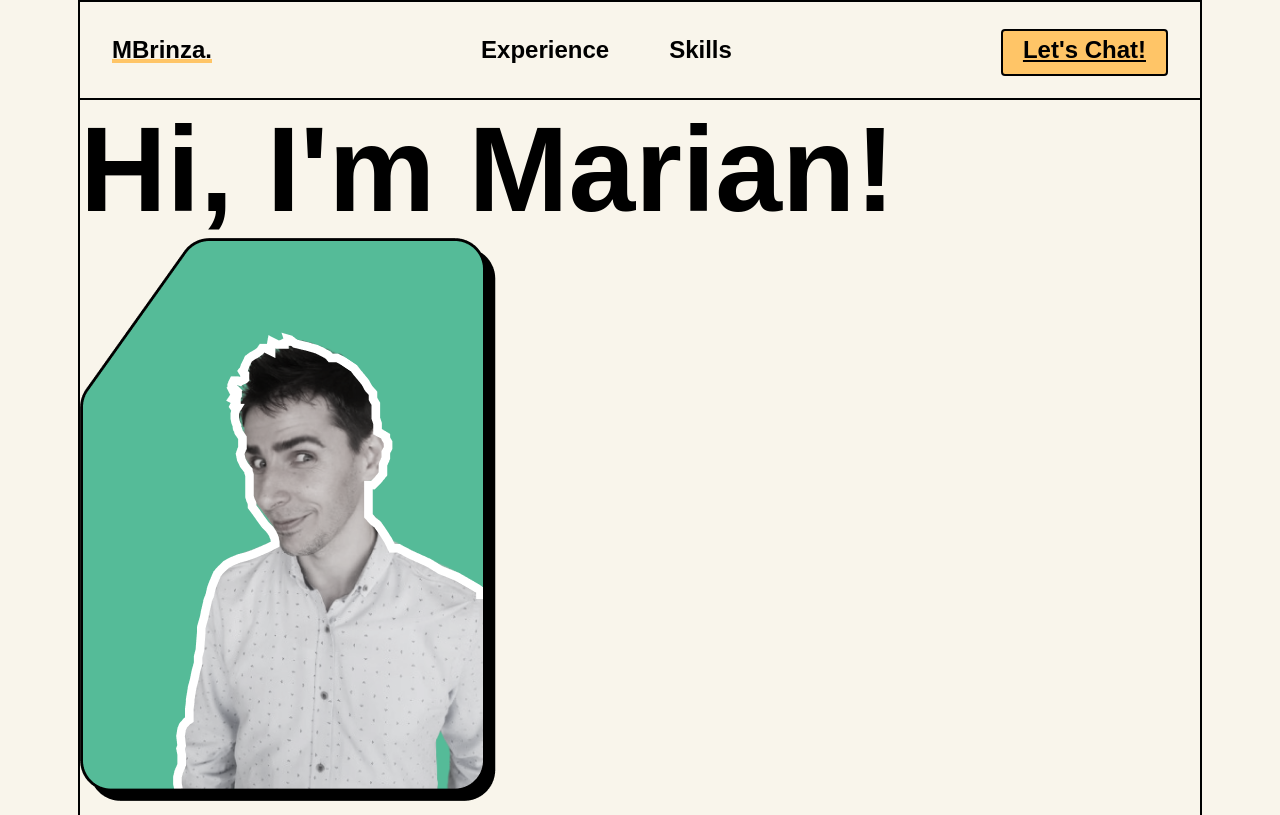
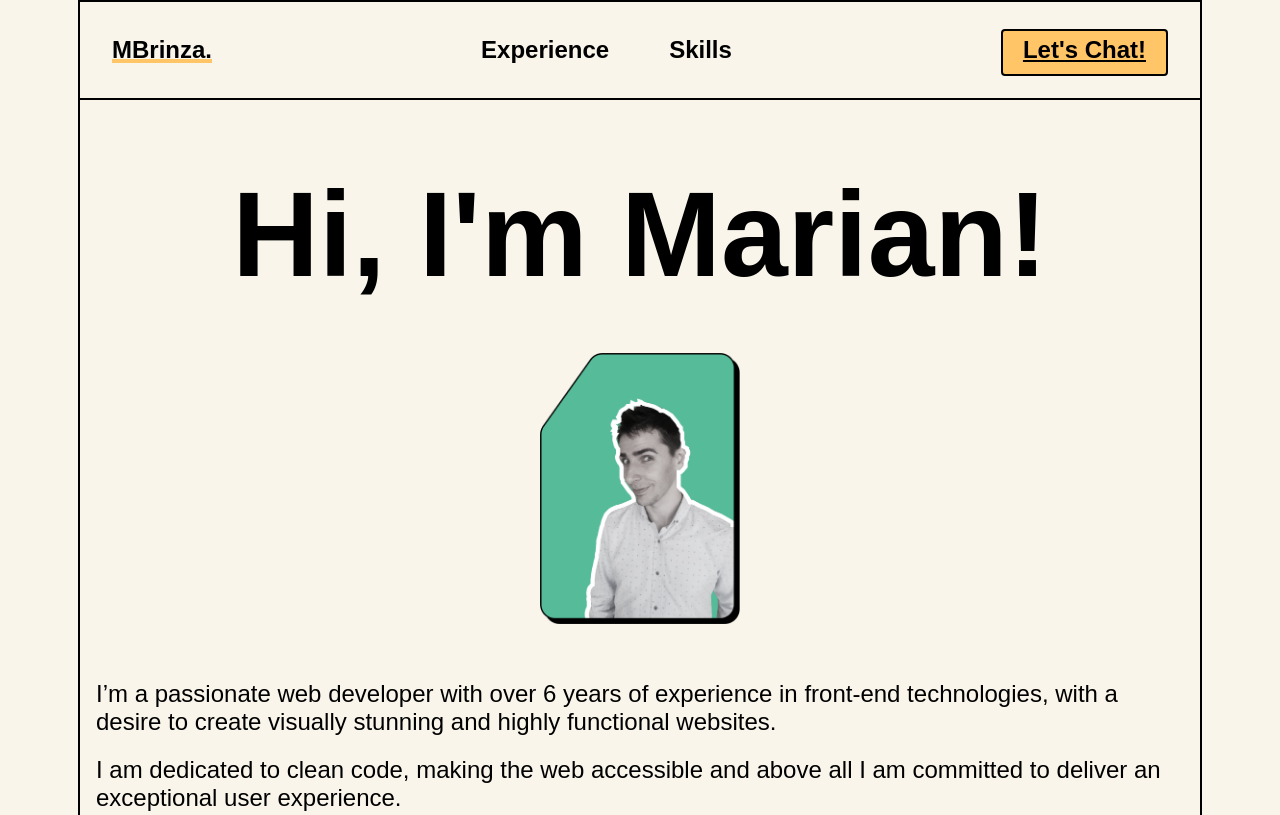
Before and after one commit to mcdumitrescu24/2024-mbrinza-website, a plain HTML site: page index.html in a window 1280 px wide. Shown: the top 815 px of the page. Drawn offline with Linux system fonts and the light colour scheme; a web font is replaced by a local one.

Commit message:
add grid styles and remove hero styles

```diff
--- a/css/styles.css
+++ b/css/styles.css
@@ -42,9 +42,6 @@ html {
     border: var(--2px-black-border);
 }
 
-.min-height {
-    min-height: 100vh;
-}
 .nav {
     border-bottom: var(--2px-black-border);
     padding: var(--mobile-padding);
@@ -71,6 +68,7 @@ html {
     color: white;
     transition: all 0.4s ease-out;
 }
+
 .cta:hover {
     transform: translate(-5px, -5px);
     box-shadow: 4px 4px 0 0 #000;
@@ -85,33 +83,38 @@ nav {
     display: none;
 }
 
-.hero {
-    display: flex;
-    flex-direction: column;
+.grid-container {
+    margin-top: 65px;
     padding: 0 var(--mobile-padding);
-    margin-top: 70px;
+    display: grid;
+    grid-template-columns: 1fr;
+    grid-row-gap: 50px;
+}
+
+.item-1 {
+    justify-self: center;
+}
+
+.item-2 {
+    justify-self: center;
+}
+
+.item-2 img {
+    aspect-ratio: auto;
+    width: 200px;
+}
+
+.item-3 p:first-child {
+    margin-bottom: 20px;
 }
 
 h1 {
     font-size: var(--fs-h1);
     margin: 0;
 }
-.hero-row1 {
-    display: flex;
-    justify-content: center;
-    margin-bottom: 50px;
-}
-.hero-row2 {
-    display: flex;
-    justify-content: flex-end;
-    margin-bottom: 50px;
-}
-.hero-row3 p:first-child {
-    margin-bottom: 50px;
-}
-.hero img {
-    aspect-ratio: auto;
-    width: 200px;
+
+.item-3 p {
+    margin: 0;
 }
 
 /* experience */
@@ -173,7 +176,6 @@ h2 {
 .location {
     display: flex;
     align-items: center;
-    /*flex-direction: row-reverse;*/
     justify-content: flex-end;
 }
 
```
